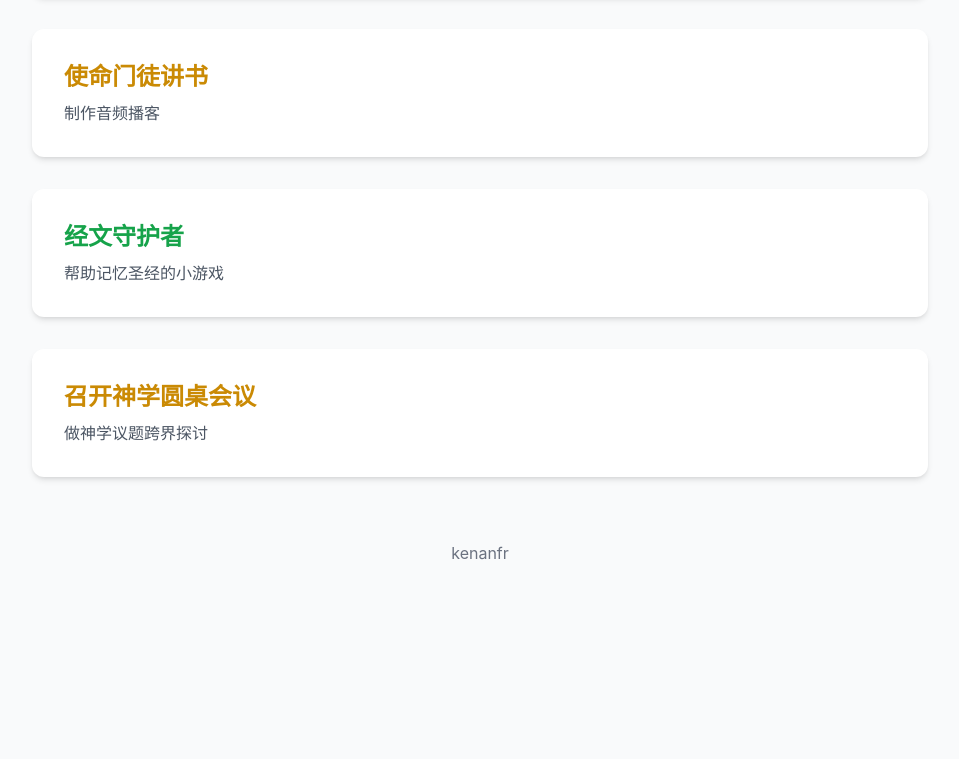
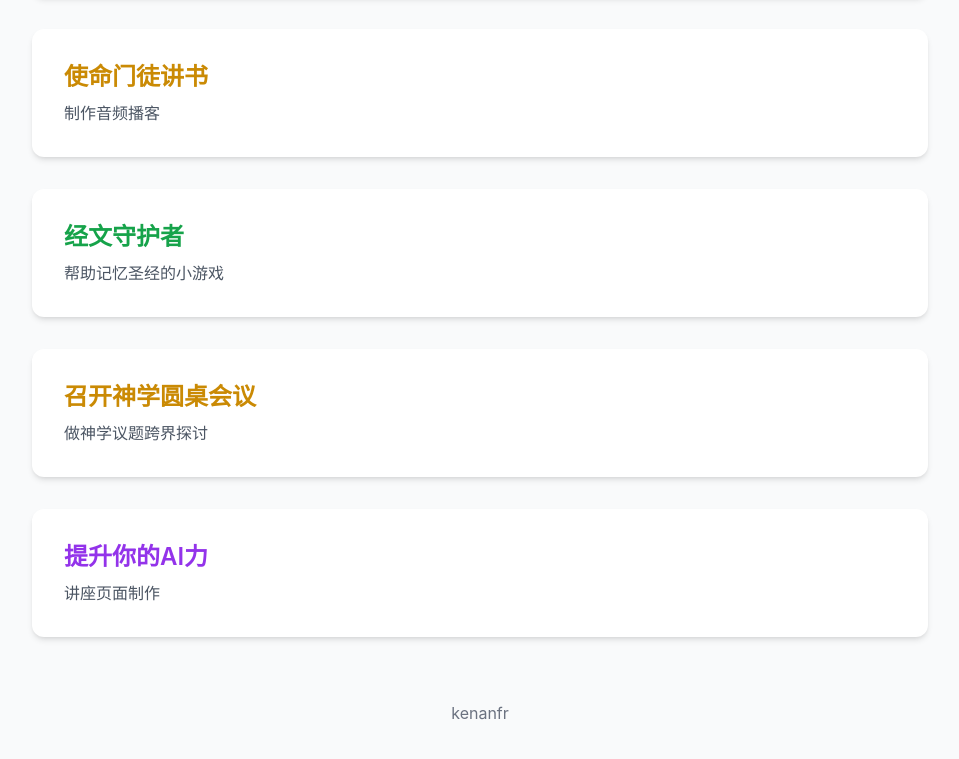
Before and after one commit to kenanfr/icbsie, a plain HTML site: page index.html in a window 1280 px wide. Shown: the part 983-1742 px from the top of the page, without its empty margins (160-1119 px from the left). Before the commit the page ends 1628 px from the top, so only its background shows below. Drawn offline with nearby package versions, Linux system fonts and the light colour scheme; a web font is replaced by a local one.

Commit message:
Update index.html

```diff
--- a/index.html
+++ b/index.html
@@ -78,7 +78,11 @@
                 <p class="text-gray-600">做神学议题跨界探讨</p>
             </a>
 
-
+            <!-- 作品卡片 3 -->
+            <a href="https://kenanfr.github.io/icbsie/ai_power.html" target="_blank" rel="noopener noreferrer" class="block p-8 bg-white rounded-xl shadow-md hover:shadow-lg hover:scale-[1.02] transition-all duration-300 ease-in-out">
+                <h2 class="text-2xl font-semibold text-purple-600 mb-2">提升你的AI力</h2>
+                <p class="text-gray-600">讲座页面制作</p>
+            </a>
 
         </main>
 
```
